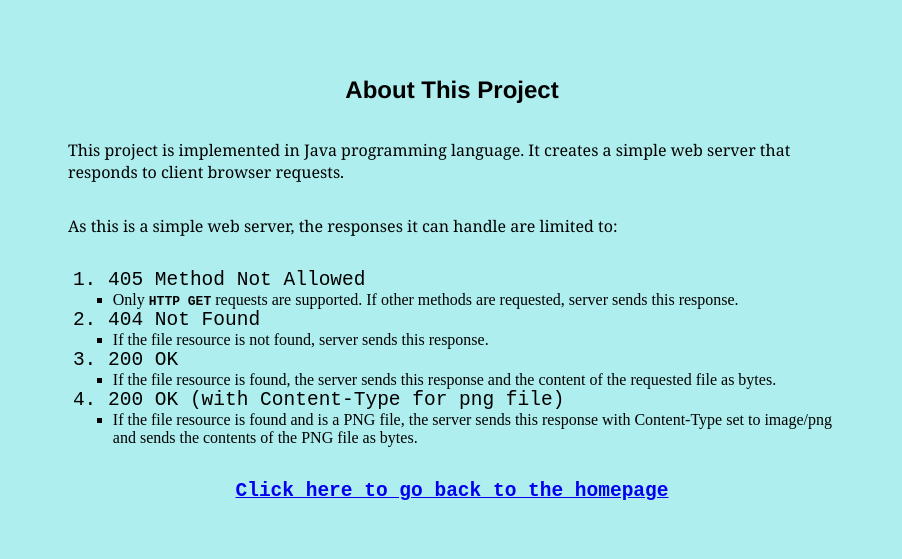
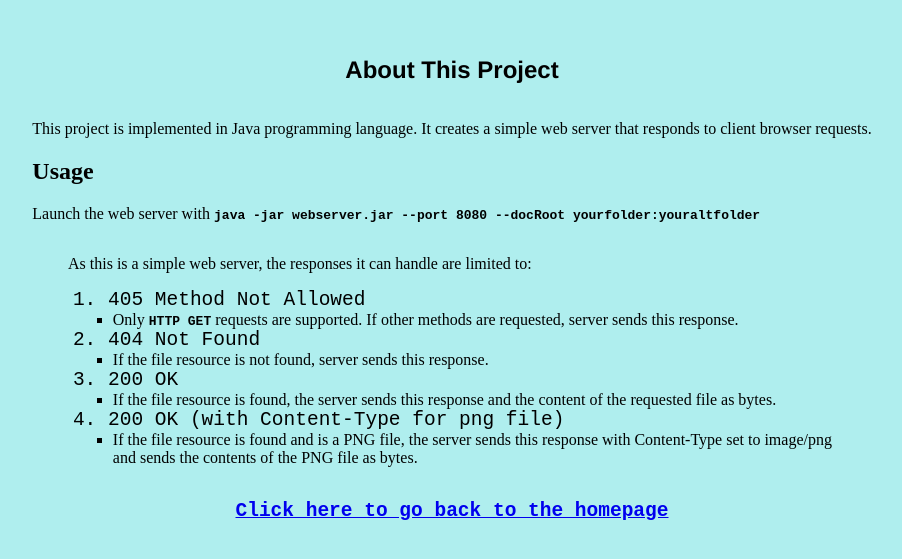
Before and after one commit to yychan76/ibf2021-sdf-assessment, a plain HTML site: page webserver/static/about.html in a window 1280 px wide. Shown: the part 113-672 px from the top of the page, without its empty margins (188-1090 px from the left). Drawn offline with Linux system fonts and the light colour scheme.

Commit message:
Add more details in html

```diff
--- a/webserver/static/about.html
+++ b/webserver/static/about.html
@@ -10,12 +10,18 @@
 <body>
     <article class="about">
         <h1>About This Project</h1>
-        <p>This project is implemented in Java programming language.
-            It creates a simple web server that responds to client browser
-            requests.
-        </p>
-        <p>As this is a simple web server, the responses it can handle are limited to:</p>
+        <section>
+            <p>This project is implemented in Java programming language.
+                It creates a simple web server that responds to client browser
+                requests.
+            </p>
+            <h2>Usage</h2>
+
+            <p>Launch the web server with <span class="monospace bold">java -jar webserver.jar --port 8080 --docRoot yourfolder:youraltfolder</span> </p>
+        </section>
+
         <section class="details">
+            <p>As this is a simple web server, the responses it can handle are limited to:</p>
             <ol>
                 <li>405 Method Not Allowed</li>
                     <ul>
```
Also changed, not shown: webserver/static/index.html (+3 -1 lines).
